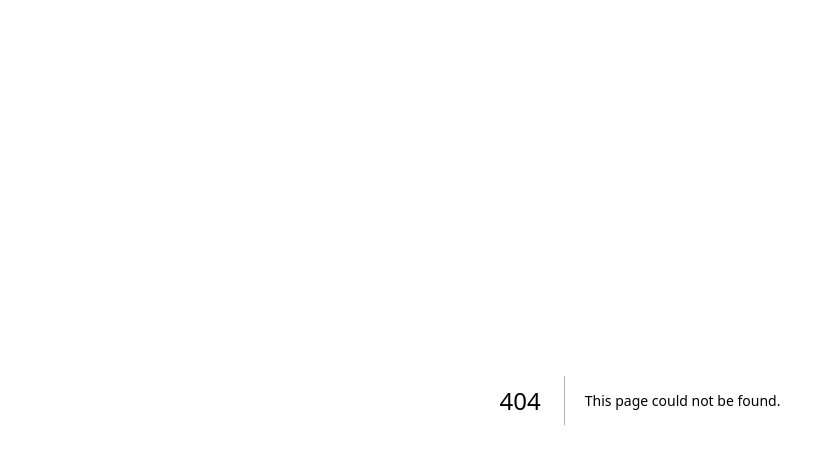
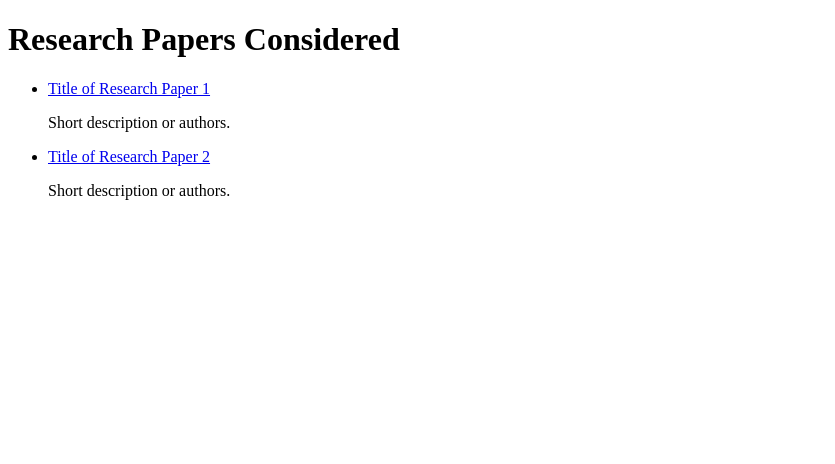
Before and after one commit to m-hamza7/cleanai-landing, a Next.js app: page /research-papers in a window 1280 px wide. Before the commit this address had no page. Shown: the top 464 px of the page, without its empty margins (0-835 px from the left). Built offline with nearby package versions, Linux system fonts and the light colour scheme.

Commit message:
research papers

```diff
--- a/components/footer.tsx
+++ b/components/footer.tsx
@@ -71,23 +71,8 @@ export function Footer() {
             <h4 className="font-semibold mb-4">Resources</h4>
             <ul className="space-y-2 text-sm text-muted-foreground">
               <li>
-                <a href="#" className="hover:text-foreground transition-colors">
-                  Documentation
-                </a>
-              </li>
-              <li>
-                <a href="#" className="hover:text-foreground transition-colors">
-                  Case Studies
-                </a>
-              </li>
-              <li>
-                <a href="#" className="hover:text-foreground transition-colors">
+                <a href="/research-papers" className="hover:text-foreground transition-colors">
                   Research Papers
-                </a>
-              </li>
-              <li>
-                <a href="#" className="hover:text-foreground transition-colors">
-                  Support
                 </a>
               </li>
             </ul>
@@ -100,12 +85,6 @@ export function Footer() {
           </p>
           <div className="flex items-center space-x-6 mt-4 md:mt-0 text-sm text-muted-foreground">
             <a href="#" className="hover:text-foreground transition-colors">
-              Privacy Policy
-            </a>
-            <a href="#" className="hover:text-foreground transition-colors">
-              Terms of Service
-            </a>
-            <a href="#" className="hover:text-foreground transition-colors">
               Contact
             </a>
           </div>
--- /dev/null
+++ b/pages/research-papers.tsx
@@ -0,0 +1,24 @@
+import React from "react";
+
+export default function ResearchPapers() {
+  return (
+    <div className="max-w-3xl mx-auto py-12 px-4">
+      <h1 className="text-2xl font-bold mb-6">Research Papers Considered</h1>
+      <ul className="list-disc pl-6 space-y-4">
+        <li>
+          <a href="https://example.com/paper1" target="_blank" rel="noopener noreferrer" className="text-primary underline">
+            Title of Research Paper 1
+          </a>
+          <p className="text-sm text-muted-foreground">Short description or authors.</p>
+        </li>
+        <li>
+          <a href="https://example.com/paper2" target="_blank" rel="noopener noreferrer" className="text-primary underline">
+            Title of Research Paper 2
+          </a>
+          <p className="text-sm text-muted-foreground">Short description or authors.</p>
+        </li>
+        {/* Add more papers as needed */}
+      </ul>
+    </div>
+  );
+}
```
